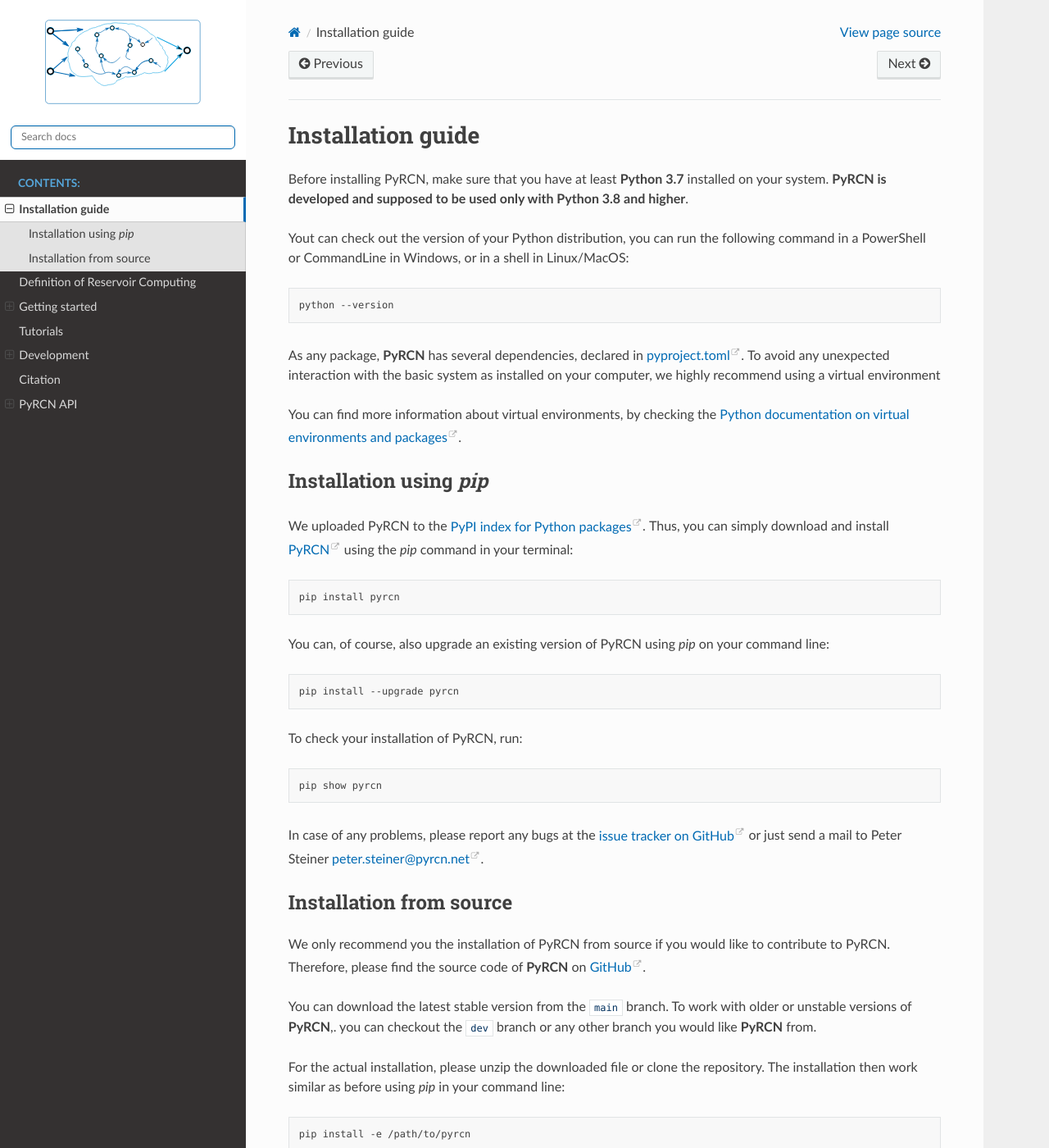
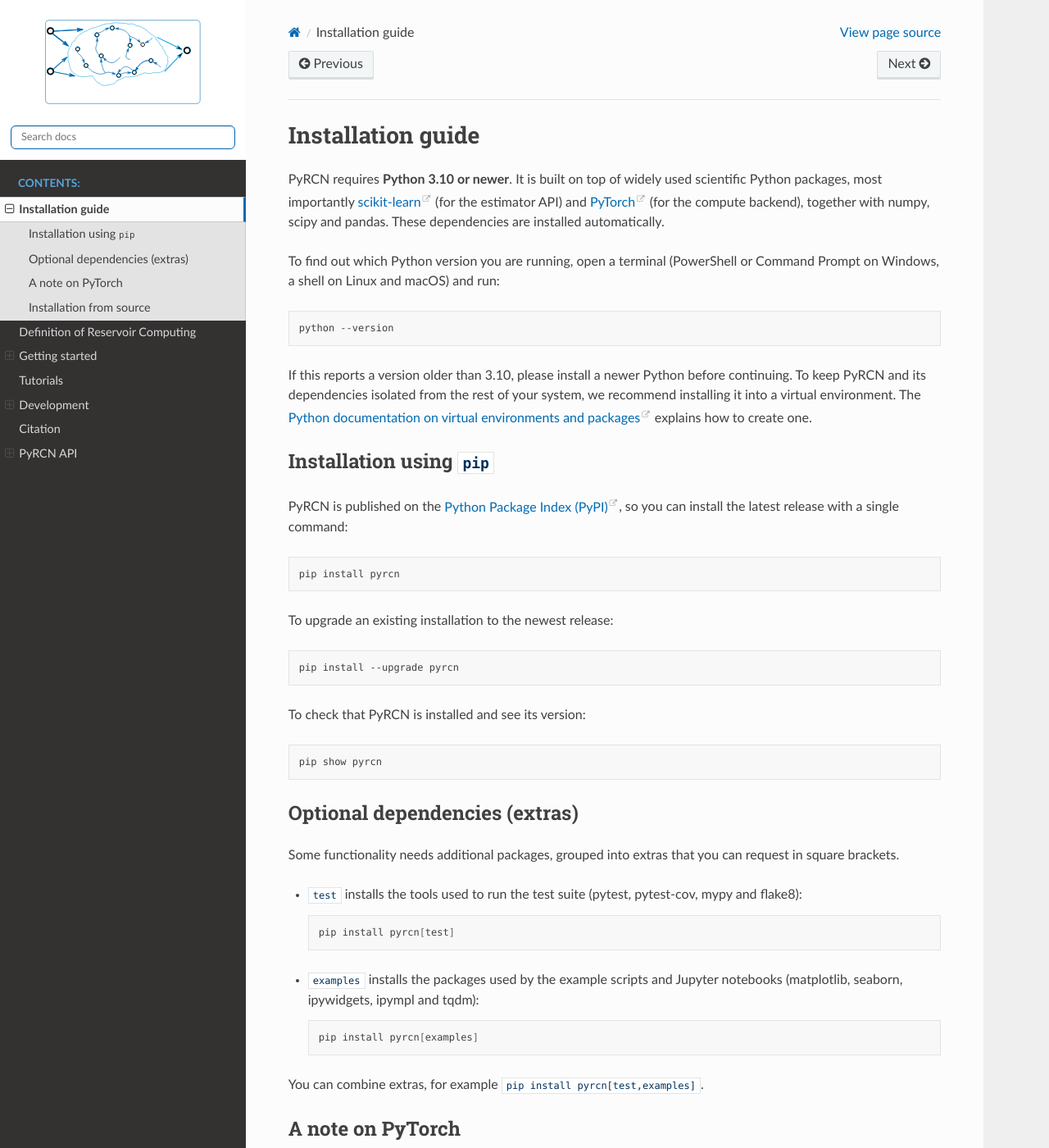
Before and after one commit to PlasmaControl/PyRCN, a Sphinx documentation site: the page built from docs/source/installation.rst, in a window 1280 px wide and 1400 px high. Shown: the whole window at 82% size. Built offline with Sphinx 7.4.7 and the Read the Docs theme 3.1.0, drawn with Linux system fonts in a browser that asks for light colours; some of the changed text lies outside the part shown.

Commit message:
docs: modernize installation page; drop IDLab logo
Phase 2 - installation page:
- require Python 3.10+ (was 3.7/3.8), reword the version-check note
- name the key dependencies (scikit-learn, PyTorch, numpy, scipy, pandas)
- document the test and examples extras
- add a PyTorch section: CPU build by default, plus CUDA/CPU install via
  the official PyTorch index and selector
- from-source instructions use git clone + editable install

Also drop the (white, invisible-on-white) IDLab logo from the landing-page
logo strip; Ghent stays represented by the UGent logo.

Builds at 0 warnings.

Co-Authored-By: Claude Opus 4.8 <noreply@anthropic.com>

```diff
--- a/docs/source/index.rst
+++ b/docs/source/index.rst
@@ -146,7 +146,6 @@ DE-AC02-09CH11466.
      <img src="_static/img/plasma_control_logo.svg" alt="Plasma Control group, Princeton University">
      <img src="_static/img/Logo-STKS.jpg" alt="Chair of Speech Technology and Cognitive Systems, TU Dresden">
      <img src="_static/img/TUD_Logo_HKS41_114.png" alt="Technische Universität Dresden">
-     <img src="_static/img/Logo_IDLab_White.png" alt="IDLab, Ghent University">
      <img src="_static/img/logo_UGent_EN_RGB_2400_color-on-white.png" alt="Ghent University">
      <img src="_static/img/SMWA_EFRE-ESF_Sachsen_Logokombi_quer_03.jpg" alt="European Social Fund">
    </div>
--- a/docs/source/installation.rst
+++ b/docs/source/installation.rst
@@ -4,70 +4,114 @@
 Installation guide
 ==================
 
-Before installing PyRCN, make sure that you have at least **Python 3.7** installed on
-your system. **PyRCN is developed and supposed to be used only with Python 3.8 and
-higher**.
+PyRCN requires **Python 3.10 or newer**. It is built on top of widely used
+scientific Python packages, most importantly `scikit-learn
+<https://scikit-learn.org/stable>`_ (for the estimator API) and `PyTorch
+<https://pytorch.org>`_ (for the compute backend), together with numpy, scipy
+and pandas. These dependencies are installed automatically.
 
-Yout can check out the version of your Python distribution, you can run the following
-command in a PowerShell or CommandLine in Windows, or in a shell in Linux/MacOS:
+To find out which Python version you are running, open a terminal (PowerShell or
+Command Prompt on Windows, a shell on Linux and macOS) and run:
 
 .. code-block:: bash
 
     python --version
 
-As any package, **PyRCN** has several dependencies, declared in
-`pyproject.toml <https://github.com/PlasmaControl/PyRCN/blob/main/pyproject.toml>`_.
-To avoid any unexpected interaction with the basic system as installed on your
-computer, we highly recommend using a virtual environment
+If this reports a version older than 3.10, please install a newer Python before
+continuing. To keep PyRCN and its dependencies isolated from the rest of your
+system, we recommend installing it into a virtual environment. The `Python
+documentation on virtual environments and packages
+<https://docs.python.org/3/tutorial/venv.html>`_ explains how to create one.
 
-You can find more information about virtual environments, by checking the `Python
-documentation on virtual environments and packages
-<https://docs.python.org/3/tutorial/venv.html>`_.
+Installation using ``pip``
+--------------------------
 
-Installation using `pip`
-------------------------
-
-We uploaded PyRCN to the `PyPI index for Python packages <https://pypi.org/>`_. Thus,
-you can simply download and install `PyRCN <https://pypi.org/project/pyrcn/>`_ using
-the `pip` command in your terminal:
+PyRCN is published on the `Python Package Index (PyPI) <https://pypi.org/>`_, so
+you can install the latest release with a single command:
 
 .. code-block:: bash
 
     pip install pyrcn
 
-You can, of course, also upgrade an existing version of PyRCN using `pip` on your command
-line:
+To upgrade an existing installation to the newest release:
 
 .. code-block:: bash
 
     pip install --upgrade pyrcn
 
-
-To check your installation of PyRCN, run:
+To check that PyRCN is installed and see its version:
 
 .. code-block:: bash
 
     pip show pyrcn
 
-In case of any problems, please report any bugs at the `issue tracker on GitHub`_ or just
-send a mail to Peter Steiner `peter.steiner@pyrcn.net <mailto:peter.steiner@pyrcn.net>`_.
+Optional dependencies (extras)
+------------------------------
+
+Some functionality needs additional packages, grouped into extras that you can
+request in square brackets.
+
+* ``test`` installs the tools used to run the test suite (pytest, pytest-cov,
+  mypy and flake8):
+
+  .. code-block:: bash
+
+      pip install pyrcn[test]
+
+* ``examples`` installs the packages used by the example scripts and Jupyter
+  notebooks (matplotlib, seaborn, ipywidgets, ipympl and tqdm):
+
+  .. code-block:: bash
+
+      pip install pyrcn[examples]
+
+You can combine extras, for example ``pip install pyrcn[test,examples]``.
+
+A note on PyTorch
+-----------------
+
+PyRCN depends on PyTorch. By default, ``pip install pyrcn`` pulls in a build of
+PyTorch that runs on the CPU, which works on every platform and requires no
+further setup.
+
+To run PyRCN on a GPU, install the CUDA build of PyTorch that matches your
+system before or after installing PyRCN. PyTorch publishes these builds through
+its own package index. For example, for CUDA 12.4:
+
+.. code-block:: bash
+
+    pip install torch --index-url https://download.pytorch.org/whl/cu124
+
+To force the CPU-only build explicitly:
+
+.. code-block:: bash
+
+    pip install torch --index-url https://download.pytorch.org/whl/cpu
+
+Always pick the command that matches your operating system and CUDA version from
+the official `PyTorch installation selector
+<https://pytorch.org/get-started/locally/>`_. Installing the correct PyTorch
+build first, then ``pip install pyrcn``, avoids replacing an already working
+GPU installation.
+
+In case of any problems, please report bugs at the `issue tracker on GitHub`_ or
+send a mail to Peter Steiner `peter.steiner@pyrcn.net
+<mailto:peter.steiner@pyrcn.net>`_.
 
 Installation from source
 ------------------------
 
-We only recommend you the installation of PyRCN from source if you would like to
-contribute to PyRCN. Therefore, please find the source code of **PyRCN** on `GitHub
+Installing from source is recommended if you would like to contribute to PyRCN.
+The source code is hosted on `GitHub
 <https://github.com/PlasmaControl/PyRCN>`_.
 
-You can download the latest stable version from the ``main`` branch. To work with older
-or unstable versions of **PyRCN**,. you can checkout the ``dev`` branch or any other
-branch you would like **PyRCN** from.
-
-For the actual installation, please unzip the downloaded file or clone the repository.
-The installation then work similar as before using `pip` in your command line:
+The ``main`` branch holds the latest stable version. To work with the most
+recent development version, check out the ``dev`` branch instead. Clone the
+repository (or download and unzip it) and install it in editable mode:
 
 .. code-block:: bash
 
-    pip install -e /path/to/pyrcn
+    git clone https://github.com/PlasmaControl/PyRCN.git
+    pip install -e PyRCN[test]
 
 .. _issue tracker on GitHub: https://github.com/PlasmaControl/PyRCN/issues
```
